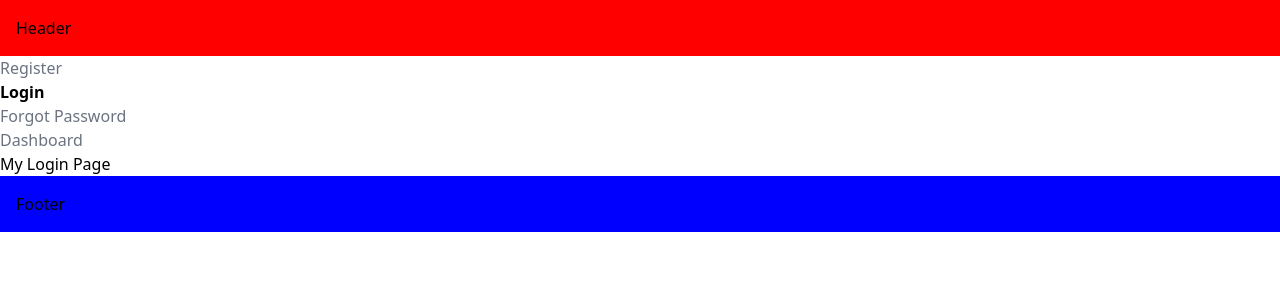
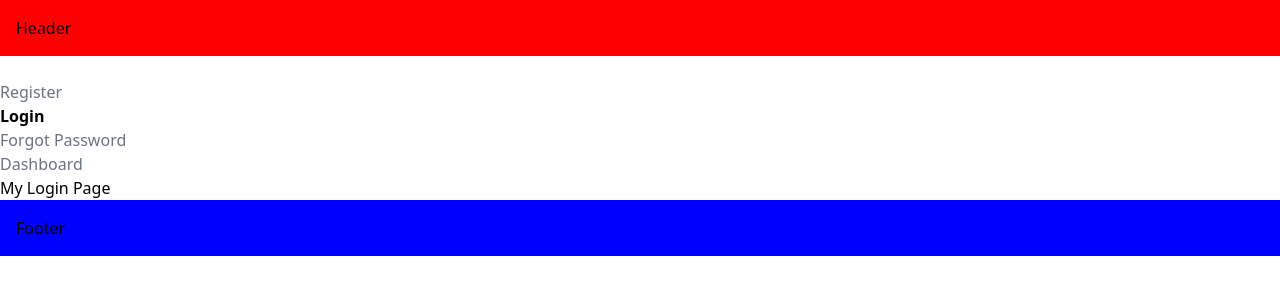
Before and after one commit to AliHassan487/nextjs-journey, a Next.js app in the folder next-project/: page /login in a window 1280 px wide. Shown: the top 300 px of the page. Built offline with nearby package versions, Linux system fonts and the light colour scheme.

Commit message:
layout vs templates

```diff
--- a/next-project/src/app/(auth)/layout.tsx
+++ b/next-project/src/app/(auth)/layout.tsx
@@ -2,6 +2,7 @@
 import Link from "next/link";
 import { usePathname } from "next/navigation";
 import "./style.css";
+import { useState } from "react";
 
 const navLinks = [
   { name: "Register", href: "/register" },
@@ -16,9 +17,17 @@ export default function AuthLayout({
   children: React.ReactNode;
 }) {
   const pathname = usePathname();
+  const [input, setInput] = useState("");
 
   return (
     <div>
+        <div>
+            <input
+                type="text"
+                value={input}
+                onChange={(e) => setInput(e.target.value)}
+            />
+        </div>
       <nav>
         <ul>
           {navLinks.map((link) => {
```
